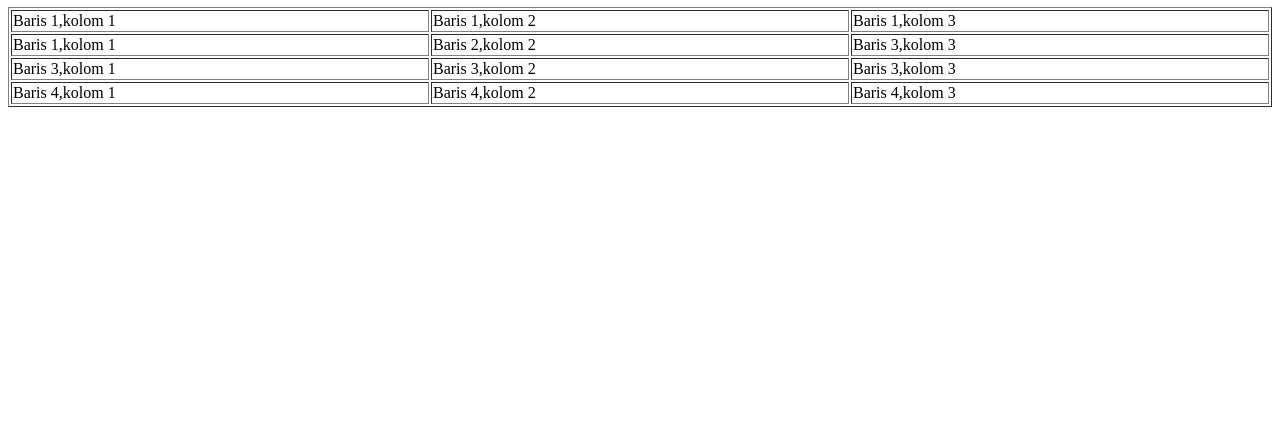
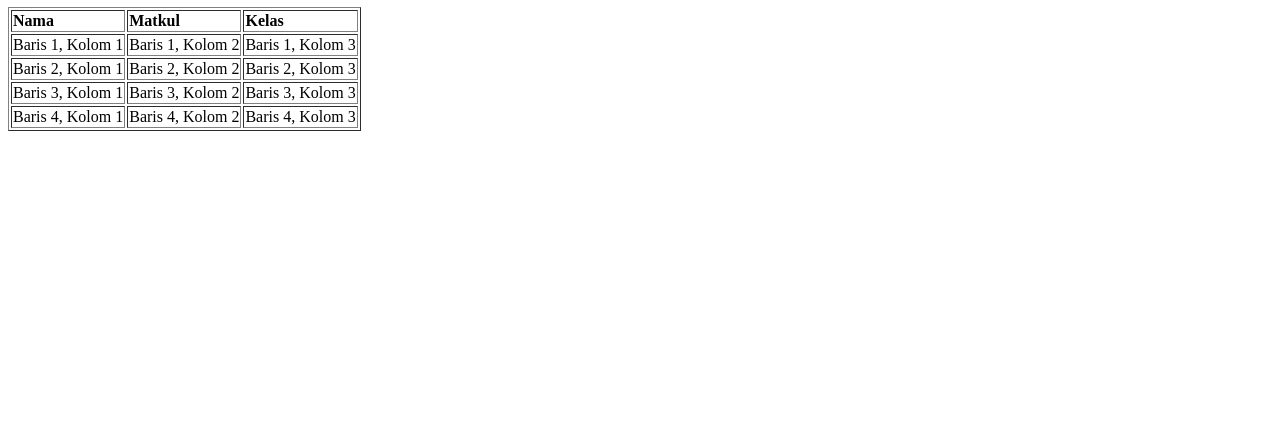
Before and after one commit to MuhmmadLoren/MuhmmadLoren.github.io, a plain HTML site: page PrakWEB1.html in a window 1280 px wide. Shown: the part 357-800 px from the top of the page. Drawn offline with Linux system fonts and the light colour scheme; files whose address does not match are found by name.

Commit message:
Add files via upload

```diff
--- a/PrakWEB1.html
+++ b/PrakWEB1.html
@@ -10,33 +10,36 @@
     <a href="https://samehadaku.vin/anime/shingeki-no-kyojin-the-final-season-part-2/">Samehadaku </a></p>
 </body>
 </html>
-
 <html>
 <head>
-        <title>Penggunaan Tag <Table</title>
+   <title>Penggunaan Tag Tabel</title>
    </head>
-    <body>
-        <h1>Belajar Tag Tabel</h1>
-        <table border="1" width="100%">
+   <h1> Belajar Tag Tabel</h1>
+   <table border="1">
     <tr>
-                <td width="25%" heigh="15%"> Baris 1,kolom 1</td>
-                <td width="25%" heigh="15%">Baris 1,kolom 2</td>
-                <td width="25%" heigh="15%">Baris 1,kolom 3</td>
+        <td><b>Nama</b></td>
+        <td><b>Matkul</b></td>
+        <td><b>Kelas</b></td>
     </tr>
     <tr>
-                <td width="25%" heigh="15%">Baris 1,kolom 1</td>
-                <td width="25%" heigh="15%">Baris 2,kolom 2</td>
-                <td width="25%" heigh="15%">Baris 3,kolom 3</td>
+       <td>Baris 1, Kolom 1</td>
+	   <td>Baris 1, Kolom 2</td>
+	   <td>Baris 1, Kolom 3</td>
    </tr>
    <tr>
-                <td width="25%" heigh="15%">Baris 3,kolom 1</td>
-                <td width="25%" heigh="15%">Baris 3,kolom 2</td>
-                <td width="25%" heigh="15%">Baris 3,kolom 3</td>
+       <td>Baris 2, Kolom 1</td>
+	   <td>Baris 2, Kolom 2</td>
+	   <td>Baris 2, Kolom 3</td>
    </tr>
    <tr>
-                <td width="25%" heigh="15%">Baris 4,kolom 1</td>
-                <td width="25%" heigh="15%">Baris 4,kolom 2</td>
-                <td width="25%" heigh="15%">Baris 4,kolom 3</td>
+       <td>Baris 3, Kolom 1</td>
+       <td>Baris 3, Kolom 2</td>
+       <td>Baris 3, Kolom 3</td>
+   </tr>
+   <tr>
+       <td>Baris 4, Kolom 1</td>
+       <td>Baris 4, Kolom 2</td>
+       <td>Baris 4, Kolom 3</td>
    </tr>
 </table>
 </body>
```
Lines whose indentation alone changed are shown as unchanged.
